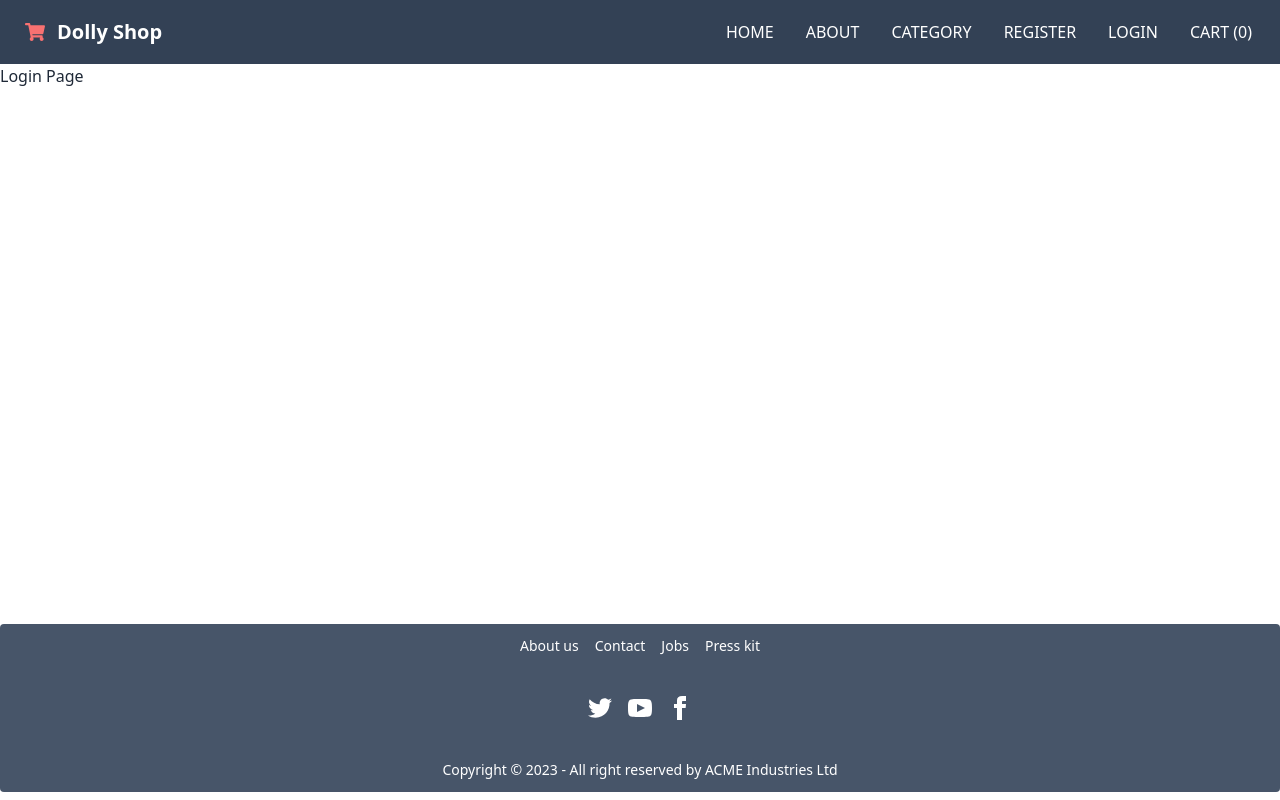
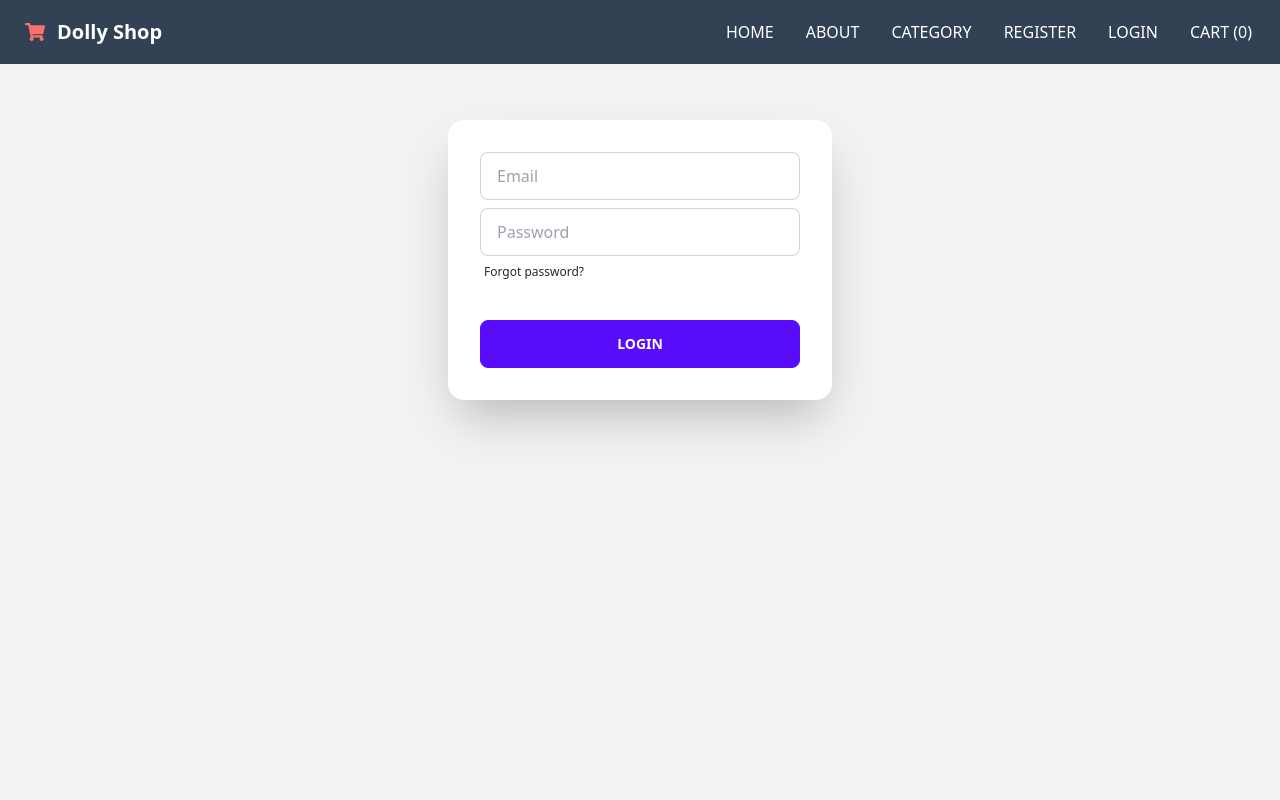
Before and after one commit to Pobarul-islam/dolly-shop, a React (Create React App) app in the folder client/: page /login in a window 1280 px wide. Shown: the top 800 px of the page. Built offline with nearby package versions, Linux system fonts and the light colour scheme.

Commit message:
login page worked

```diff
--- a/client/package.json
+++ b/client/package.json
@@ -13,6 +13,7 @@
     "react": "^18.2.0",
     "react-dom": "^18.2.0",
     "react-helmet": "^6.1.0",
+    "react-hot-toast": "^2.4.1",
     "react-icons": "^4.8.0",
     "react-router-dom": "^6.11.2",
     "react-scripts": "5.0.1",
--- a/client/src/App.js
+++ b/client/src/App.js
@@ -9,6 +9,7 @@ import Policy from './Pages/Policy';
 import NotFound from './Pages/NotFound';
 import Register from './Pages/Auth/Register';
 import Login from './Pages/Auth/Login';
+import "react-toastify/dist/ReactToastify.css";
 
 function App() {
   return (
--- a/client/src/Pages/Auth/Login.js
+++ b/client/src/Pages/Auth/Login.js
@@ -1,12 +1,76 @@
-import React from 'react';
-import Layout from '../../Components/Layout';
+import React, { useState } from "react";
+import Layout from "../../Components/Layout";
+import { toast } from "react-toastify";
+import axios from "axios";
+import { useNavigate } from "react-router-dom";
 
 const Login = () => {
-    return (
-        <Layout>
-            <h2>Login Page</h2>
-        </Layout>
-    );
+  const [email, setEmail] = useState("");
+  const [password, setPassword] = useState("");
+  const navigate = useNavigate();
+  // from functionality
+
+  const handleOnSubmit = async (e) => {
+    e.preventDefault();
+    try {
+      const res = await axios.post("/api/v1/auth/Login", {
+        email,
+
+        password,
+      });
+      if (res.data.success) {
+        toast.success(res.data.message);
+        navigate("/");
+      } else {
+        toast.error(res.data.message);
+      }
+    } catch (error) {
+      console.log(error);
+      toast.error("Something went error");
+    }
+  };
+
+  return (
+    <Layout>
+      <div className=" min-h-screen bg-base-200">
+        <div className="hero-content flex-col lg:flex-row-reverse">
+          <div className="card flex-shrink-0 mt-10 w-full max-w-sm shadow-2xl bg-base-100">
+            <form onSubmit={handleOnSubmit} className="card-body">
+              <div className="form-control">
+                <input
+                  type="email"
+                  placeholder="Email"
+                  className="input input-bordered"
+                  required
+                  value={email}
+                  onChange={(e) => setEmail(e.target.value)}
+                />
+              </div>
+
+              <div className="form-control">
+                <input
+                  type="password"
+                  placeholder="Password"
+                  className="input input-bordered"
+                  required
+                  value={password}
+                  onChange={(e) => setPassword(e.target.value)}
+                />
+                <label className="label">
+                  <a href="#" className="label-text-alt link link-hover">
+                    Forgot password?
+                  </a>
+                </label>
+              </div>
+              <div className="form-control mt-6">
+                <button className="btn btn-primary">Login</button>
+              </div>
+            </form>
+          </div>
+        </div>
+      </div>
+    </Layout>
+  );
 };
 
 export default Login;
--- a/client/src/Pages/Auth/Register.js
+++ b/client/src/Pages/Auth/Register.js
@@ -16,7 +16,7 @@ const Register = () => {
   const handleOnSubmit = async (e) => {
     e.preventDefault();
     try {
-      const res = await axios.post(`/api/v1/auth/register`, {
+      const res = await axios.post("/api/v1/auth/register", {
         name,
         email,
         phone,
@@ -24,7 +24,7 @@ const Register = () => {
         password,
       });
       if (res.data.success) {
-        toast.success("res.data.message");
+        toast.success(res.data.message);
         navigate("/");
       } else {
         toast.error(res.data.message);
@@ -34,7 +34,7 @@ const Register = () => {
       toast.error("Something went error");
     }
   };
-  console.log(process.env.REACT_APP_API);
+
   return (
     <Layout>
       <div className=" min-h-screen bg-base-200">
--- a/client/src/index.js
+++ b/client/src/index.js
@@ -5,7 +5,7 @@ import App from "./App";
 import reportWebVitals from "./reportWebVitals";
 import { BrowserRouter } from "react-router-dom";
 import { ToastContainer, toast } from "react-toastify";
-import "react-toastify/dist/ReactToastify.css";
+
 
 const root = ReactDOM.createRoot(document.getElementById("root"));
 root.render(
```
Also changed, not shown: 1 other file (tests, documents, lock files or other folders).
